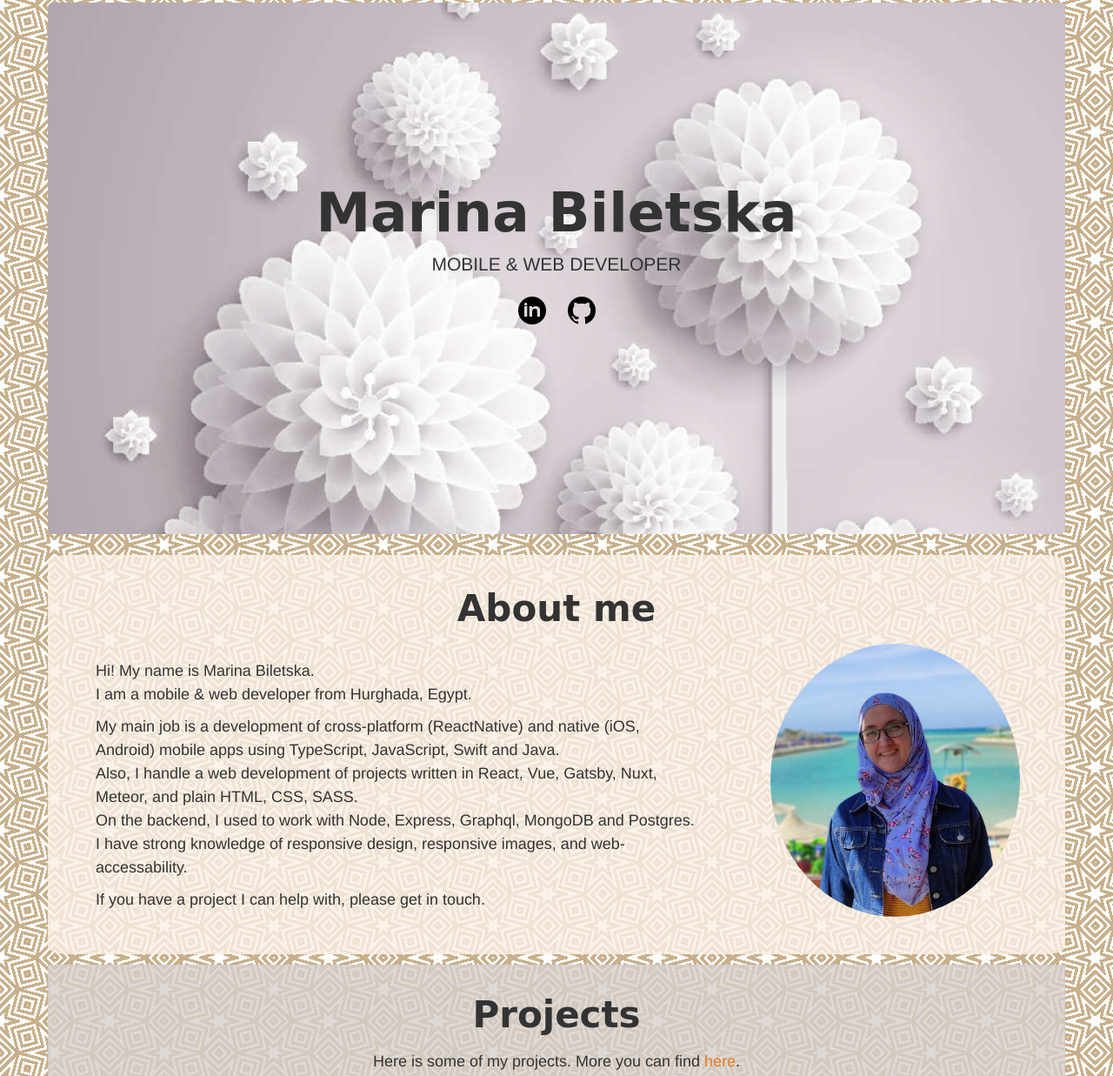
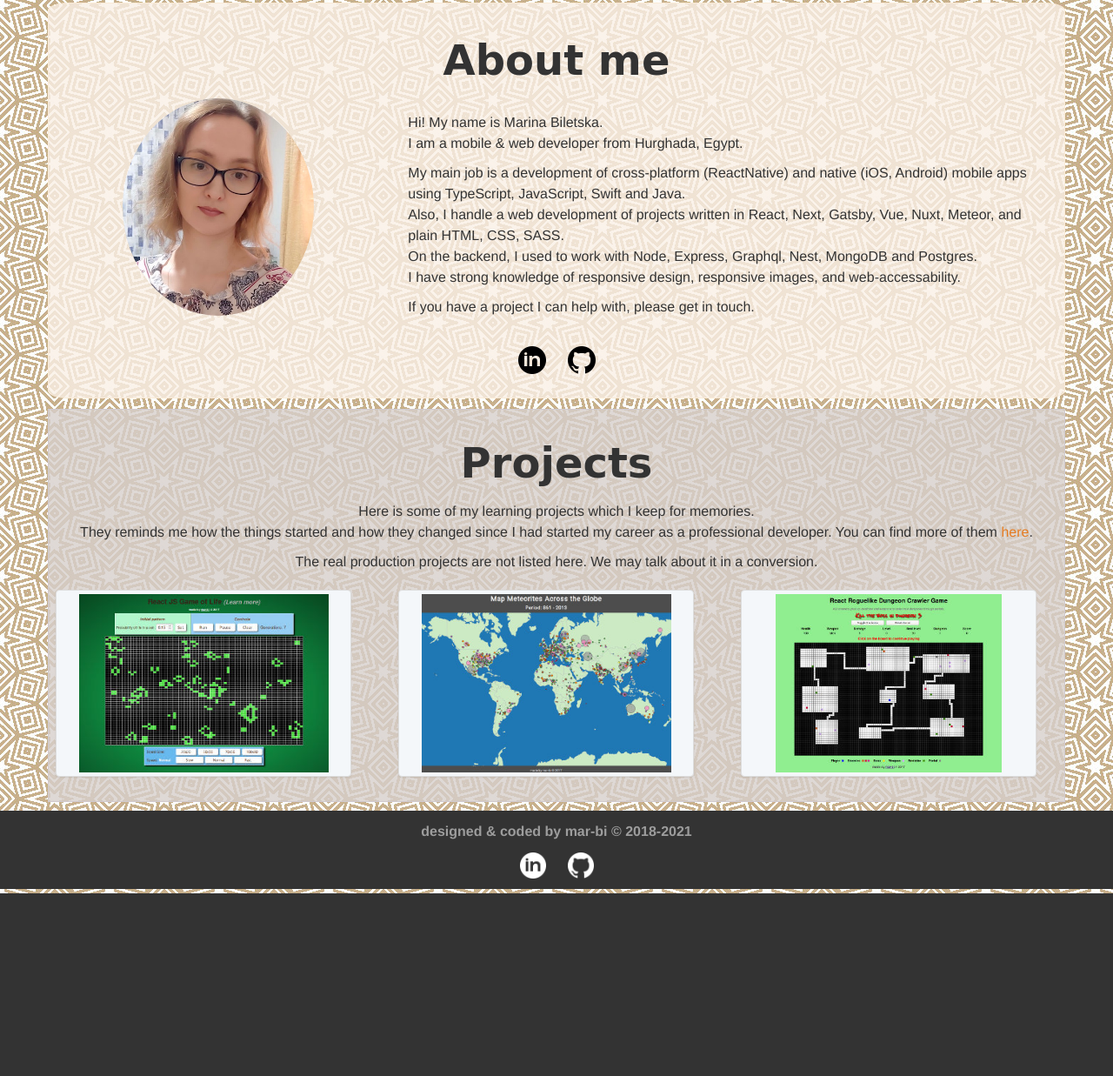
Before and after one commit to mar-bi/mar-bi.github.io, a plain HTML site: page index.html in a window 1280 px wide. Shown: the part 67-1304 px from the top of the page at 87% size. After the commit the page ends 1094 px from the top, so only its background shows below. Drawn offline with nearby package versions, Linux system fonts and the light colour scheme; a web font is replaced by a local one.

Commit message:
Update page data and styles

```diff
--- a/css/mainstyle.css
+++ b/css/mainstyle.css
@@ -8,6 +8,11 @@ body {
   padding-top: 70px;
   font-family: Helvetica, sans-serif;
   margin-bottom: 90px;
+  font-size: 16px;
+}
+
+p {
+  font-size: 16px;
 }
 
 a {
@@ -40,50 +45,12 @@ a:-moz-focusing {
   font-weight: 500;
 }
 
-/*========================= JUMBO BLOCK======================= */
-.my-jumbotron {
-  background: #ffbdbd;
-  background: radial-gradient(#ffbdbd, #d7c6cf);
-  background: url("../img/floral1200.jpg") no-repeat;
-  background-size: cover;
-  padding-top: 16%;
-  padding-bottom: 20%;
-  margin-bottom: 1em;
-}
-
-.author-name {
-  font-family: "Annie Use Your Telescope", cursive;
-  font-size: 6.5em;
-  font-weight: 700;
-  text-align: center;
-  color: #111111;
-}
-
-.jumbo-title {
-  text-transform: uppercase;
-}
-
-.social-buttons_jumbo {
-  display: flex;
-  justify-content: center;
-}
-
-.social img:hover {
-  -webkit-filter: opacity(50%); /* Safari */
-  filter: opacity(50%);
-}
-
 /* general style for all sections */
 .section-main {
-  margin-top: 1rem;
   margin-bottom: 1.2rem;
   border-radius: 2%;
   padding-top: 0rem;
   padding-bottom: 1rem;
-}
-
-.section-main-content {
-  margin-bottom: 1.25em;
 }
 
 .heading {
@@ -108,20 +75,12 @@ a:-moz-focusing {
 }
 
 .author-photo {
-  width: 80%;
-  max-width: 350px;
+  max-height: 250px;
   margin: auto;
 }
 
 .main-text {
-  padding-top: 1em;
-  padding-left: 3em;
-  font-size: 128.57%;
-  line-height: 1.5;
-}
-
-.main-text p {
-  padding-right: 1em;
+  padding: 1em;
 }
 
 .italic-accent {
@@ -137,6 +96,17 @@ a:-moz-focusing {
   width: 40px;
 }
 
+.social-buttons {
+  display: flex;
+  justify-content: center;
+  margin-bottom: 1rem;
+}
+
+.social img:hover {
+  -webkit-filter: opacity(50%); /* Safari */
+  filter: opacity(50%);
+}
+
 /*===================== PORTFOLIO BLOCK(main page)============ */
 
 .portfolio {
@@ -144,20 +114,22 @@ a:-moz-focusing {
   background: rgba(215, 208, 204, 0.8);
   border: 1px solid #d1cace;
   padding: 8px;
+  margin-bottom: 1rem;
 }
 
 .leading-para {
-  font-size: 128.57%;
+  font-size: 16px;
   line-height: 1.5;
   padding: 0 0.5em;
 }
 
 a.thumbnail {
   margin-top: 10px;
+  height: auto;
 }
 
 a.thumbnail > img {
-  max-height: 250px;
+  height: 205px;
 }
 
 .thumbnail:hover {
@@ -186,8 +158,9 @@ footer img {
 }
 
 /*==================== Portfolio page========================= */
-div.thumbnail {
-  height: 450px;
+.thumbnail {
+  max-width: 340px;
+  height: 480px;
   background-color: #f4f7fa;
 }
 
@@ -228,12 +201,14 @@ div.thumbnail {
 }
 
 .proj-description {
-  font-size: 1em;
+  font-size: 14px;
   font-style: italic;
+  height: 60px;
 }
 
 .techno-tools {
   font-weight: 600;
+  height: 45px;
 }
 
 .nav > li > a:focus,
@@ -242,10 +217,9 @@ div.thumbnail {
   color: #228be5;
 }
 
-.proj-viz,
-.proj-micro {
+.proj-viz {
   color: #228be5;
-  font-size: 1.5em;
+  font-size: 1.25em;
   font-style: italic;
   font-weight: 600;
   margin: 25px 0;
@@ -262,7 +236,7 @@ div.thumb-micro {
 }
 
 .portfolio-link {
-  color: #0c3e6a; /* #662C00; */
+  color: #0c3e6a;
 }
 
 .active-portfolio-link {
@@ -286,16 +260,6 @@ div.thumb-micro {
   .body-right {
     padding-left: 15px;
     box-shadow: none;
-  }
-
-  .main-text p {
-    padding-right: 1.5em;
-  }
-}
-
-@media screen and (min-width: 981px) and (max-width: 1200px) {
-  .main-text p {
-    font-size: 0.9em;
   }
 }
 
--- a/index.html
+++ b/index.html
@@ -97,16 +97,51 @@
 
     <div class="container">
       <div class="row">
-        <div class="jumbotron my-jumbotron">
-          <h1 class="author-name">Marina Biletska</h1>
-          <p class="text-center">
-            <span class="jumbo-title">mobile &amp; web developer</span>
-          </p>
+        <section class="col-md-12 section-main info-about" id="info-about">
+          <div class="row">
+            <div class="col">
+              <h2 class="heading text-center">About me</h2>
+            </div>
+          </div>
+
+          <div class="row">
+            <div class="col-md-4 col-lg-4 my-photo" id="my-photo">
+              <img
+                src="img/my_photo_071121.jpg"
+                alt="My photo"
+                class="img-responsive img-circle author-photo"
+              />
+            </div>
+
+            <div class="col-md-8 col-lg-8 main-text">
+              <p class="text-left leading-para">
+                Hi! My name is Marina Biletska.<br />
+                I am a mobile &amp; web developer from Hurghada, Egypt.
+              </p>
+
+              <p class="text-left leading-para">
+                My main job is a development of cross-platform (ReactNative) and
+                native (iOS, Android) mobile apps using TypeScript, JavaScript,
+                Swift and Java. <br />
+                Also, I handle a web development of projects written in React,
+                Next, Gatsby, Vue, Nuxt, Meteor, and plain HTML, CSS, SASS.
+                <br />
+                On the backend, I used to work with Node, Express, Graphql,
+                Nest, MongoDB and Postgres. <br />
+                I have strong knowledge of responsive design, responsive images,
+                and web-accessability.
+              </p>
+
+              <p class="text-left leading-para">
+                If you have a project I can help with, please get in touch.
+              </p>
+            </div>
+          </div>
 
           <div class="row">
             <div class="col">
               <div
-                class="btn-group social-buttons_jumbo"
+                class="btn-group social-buttons"
                 role="group"
                 aria-label="social-buttons"
               >
@@ -117,9 +152,6 @@
                 >
                   <img src="img/linked-in.png" alt="View my LinkedIn profile" />
                 </a>
-                <!-- <a class="btn social" href="https://www.facebook.com/marina.biletska.9" target="_blank">
-                  <img src="img/facebook.png" alt="View my Facebook profile"/>
-                </a> -->
                 <a
                   class="btn social"
                   href="https://github.com/mar-bi"
@@ -129,56 +161,6 @@
                 </a>
               </div>
             </div>
-          </div>
-          <!--end of social buttons-->
-        </div>
-      </div>
-
-      <div class="row">
-        <section class="col-md-12 section-main info-about" id="info-about">
-          <div class="row">
-            <div class="col">
-              <h2 class="heading text-center">About me</h2>
-            </div>
-          </div>
-
-          <div class="row section-main-content">
-            <div
-              class="col-md-5 col-md-push-7 col-lg-4 col-lg-push-8 my-photo"
-              id="my-photo"
-            >
-              <img
-                src="img/mar-bi-2021.jpg"
-                alt="My photo"
-                class="img-responsive img-circle author-photo"
-              />
-            </div>
-
-            <div
-              class="col-md-7 col-md-pull-5 col-lg-8 col-lg-pull-4 main-text"
-            >
-              <p class="text-left">
-                Hi! My name is Marina Biletska.<br />
-                I am a mobile &amp; web developer from Hurghada, Egypt.
-              </p>
-
-              <p class="text-left">
-                My main job is a development of cross-platform (ReactNative) and
-                native (iOS, Android) mobile apps using TypeScript, JavaScript,
-                Swift and Java. <br />
-                Also, I handle a web development of projects written in React,
-                Vue, Gatsby, Nuxt, Meteor, and plain HTML, CSS, SASS. <br />
-                On the backend, I used to work with Node, Express, Graphql,
-                MongoDB and Postgres. <br />
-                I have strong knowledge of responsive design, responsive images,
-                and web-accessability.
-              </p>
-
-              <p class="text-left">
-                If you have a project I can help with, please get in touch.
-              </p>
-            </div>
-          </div>
         </section>
       </div>
 
@@ -190,8 +172,12 @@
             </div>
           </div>
           <p class="text-center leading-para">
-            Here is some of my projects. More you can find
-            <a href="portfolio.html">here</a>.
+            Here is some of my learning projects which I keep for memories. <br />
+            They reminds me how the things started and how they changed since I had started my career as a professional developer.
+            You can find more of them <a href="portfolio.html">here</a>. <br />
+          </p>
+          <p class="text-center leading-para">
+            The real production projects are not listed here. We may talk about it in a conversion.
           </p>
 
           <div>
@@ -241,7 +227,7 @@
       <div class="row">
         <div class="col">
           <div
-            class="btn-group social-buttons_jumbo"
+            class="btn-group social-buttons"
             role="group"
             aria-label="social-buttons"
           >
```
Also changed, not shown: portfolio.html (+14 -14 lines), img/floral1200.jpg (deleted), img/mar-bi-2021.jpg (deleted), img/my_photo_071121.jpg (added), 1 other file.
